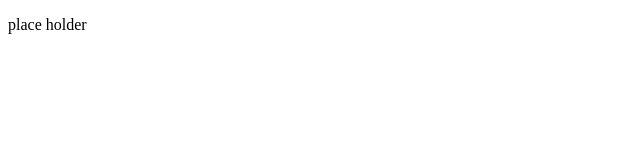
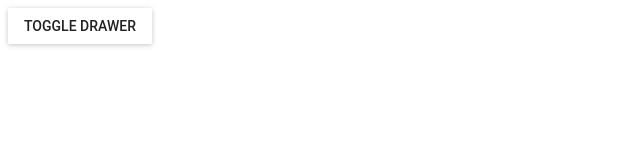
Before and after one commit to Kubzer0/pizza-maker-react-app, a React (Create React App) app: page / in a window 1280 px wide. Shown: the top 160 px of the page, without its empty margins (0-640 px from the left). Built offline with nearby package versions, Linux system fonts and the light colour scheme.

Commit message:
SideBar component added, state lifted to app

```diff
--- a/package.json
+++ b/package.json
@@ -3,6 +3,7 @@
   "version": "0.1.0",
   "private": true,
   "dependencies": {
+    "material-ui": "^0.20.2",
     "react": "^16.10.2",
     "react-dom": "^16.10.2",
     "react-scripts": "3.2.0"
--- a/src/App.js
+++ b/src/App.js
@@ -1,11 +1,25 @@
-import React from 'react';
+import React from 'react'
+import SideBar from './components/SideBar'
 
-function App() {
-  return (
-    <div>
-      <p>place holder</p>
-    </div>
-  );
+class App extends React.Component {
+
+  state = {
+    isDrawerOpen: false
+  }
+
+  toggleDrawerState = () => this.setState({ isDrawerOpen: !this.state.isDrawerOpen })
+
+  render(){
+    return(
+      <div>
+        <SideBar
+        isDrawerOpen={this.state.isDrawerOpen}
+        toggleDrawerState={this.toggleDrawerState}
+        >
+        </SideBar>
+      </div>
+    )
+  }
 }
 
 export default App;
--- /dev/null
+++ b/src/components/SideBar.js
@@ -0,0 +1,21 @@
+import React from 'react'
+import Drawer from 'material-ui/Drawer'
+import AppBar from 'material-ui/AppBar'
+import RaisedButton from 'material-ui/RaisedButton'
+
+const SideBar = (props)=> {
+
+        return (
+            <div>
+                <RaisedButton
+                    label="Toggle Drawer"
+                    onClick={props.toggleDrawerState}
+                />
+                <Drawer width={200} openSecondary={true} open={props.isDrawerOpen} >
+                    <AppBar title="AppBar" />
+                </Drawer>
+            </div>
+        )
+    }
+
+export default SideBar
--- a/src/index.js
+++ b/src/index.js
@@ -1,8 +1,12 @@
 import React from 'react';
 import ReactDOM from 'react-dom';
+import MuiThemeProvider from 'material-ui/styles/MuiThemeProvider'
 import App from './App';
 
 
-ReactDOM.render(<App />,
+ReactDOM.render(
+    <MuiThemeProvider>
+        <App />
+    </MuiThemeProvider>,
     document.getElementById('root')
-);
+)
```
Also changed, not shown: src/components/PizzaView.js (added), 1 other file (tests, documents, lock files or other folders).
